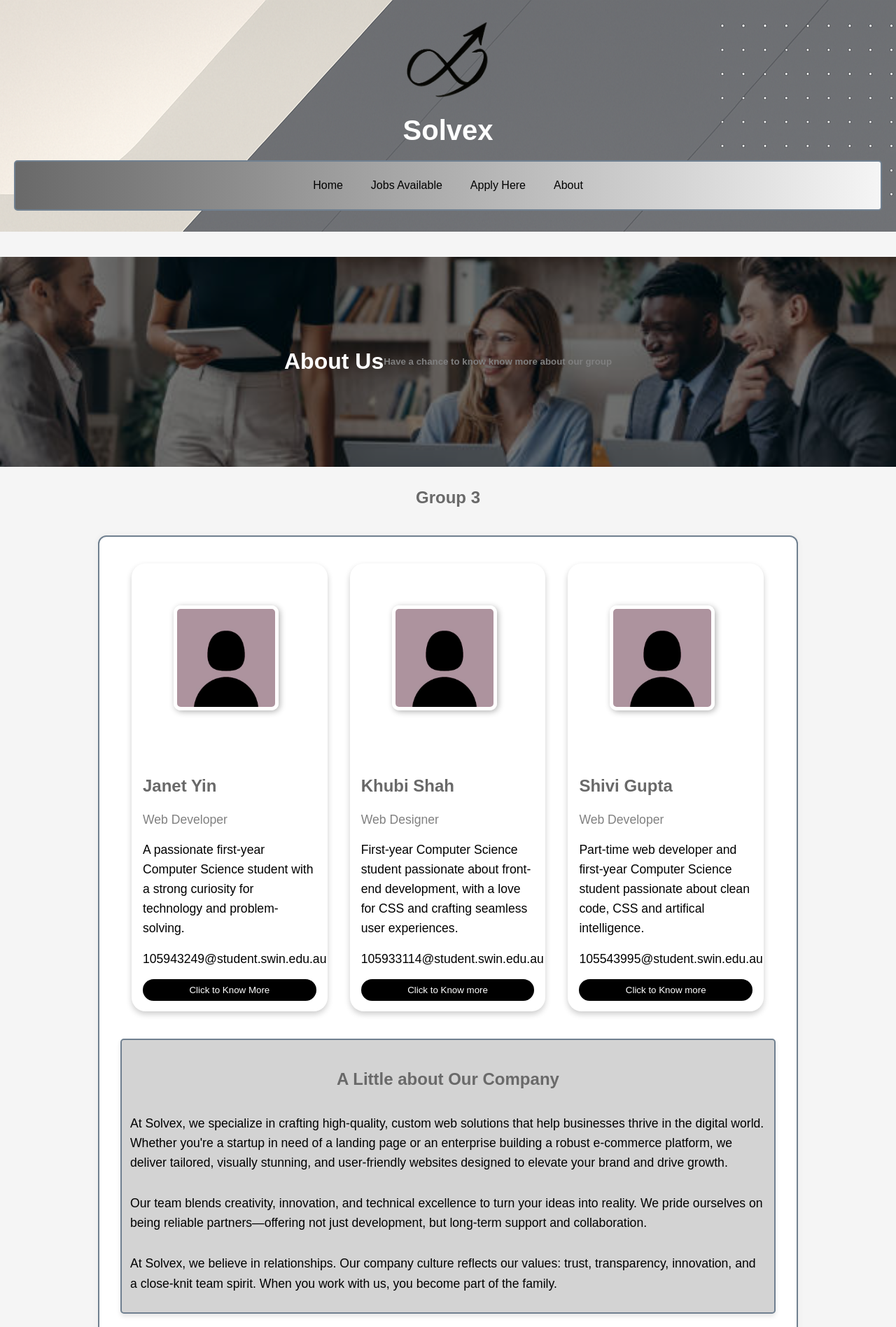
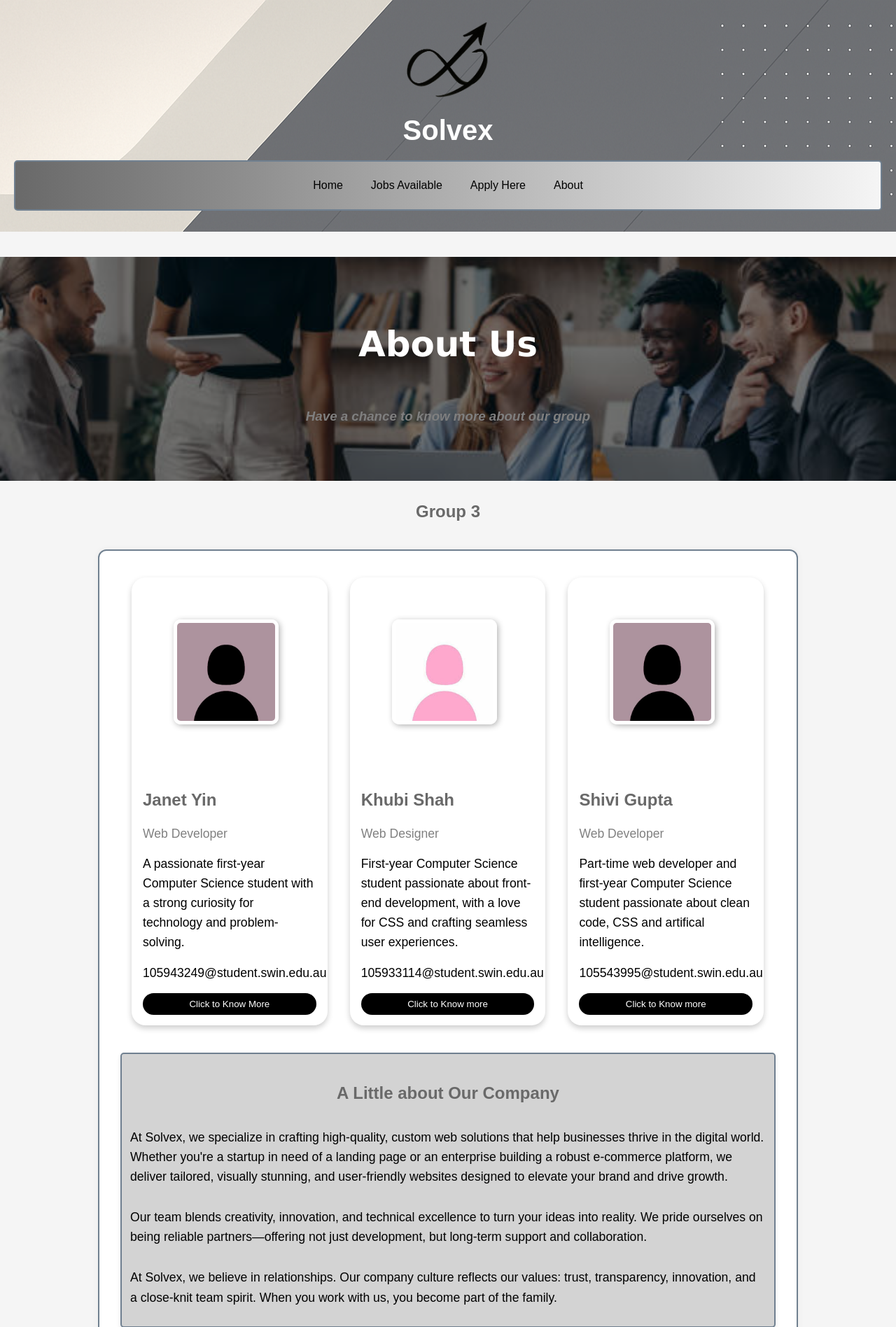
Before and after one commit to Janet1411/project1, a PHP site: page /Html/about.html in a window 1280 px wide. Shown: the top 1896 px of the page at 70% size. Run offline with PHP 8.4, Linux system fonts and the light colour scheme.

Commit message:
newly updated about_page

```diff
--- a/Html/about.html
+++ b/Html/about.html
@@ -23,9 +23,8 @@
 <br><br>
 <div class="bg_img">
   <!-- picture taken from istock.com  -->
-  <h1> About Us </h1>
-  <br><br>
-  <h5>Have a chance to know know more about our group </h5>
+  <h1 id="style"> About Us </h1>
+  <h3 id="gray">Have a chance to know more about our group </h3>
 </div>
 
 <h2 id="center"> Group 3 </h2>
@@ -35,9 +34,9 @@
     <div class="card">
       <img src="images/profile_pic1.jpg" alt="Janet" class="prof_img">
       <!-- image take from pinterest -->
-      <div class="container">
+      <div class="box">
         <h2>Janet Yin</h2>
-        <p class="title">Web Developer</p>
+        <p class="job">Web Developer</p>
         <p> A passionate first-year Computer Science student with a strong curiosity for technology and problem-solving. </p>
         <p>105943249@student.swin.edu.au</p>
         <p><a href="#section1"></a><button class="button"> Click to Know More</button><a></button></p>
@@ -47,11 +46,11 @@
 
     <div class="column">
       <div class="card">
-        <img src="images/profile_pic1.jpg" alt="Khubi" class="prof_img">
+        <img src="images/profile_pic3.jpg" alt="Khubi" class="prof_img">
          <!-- img taken from pinterest -->
-        <div class="container">
+        <div class="box">
           <h2>Khubi Shah</h2>
-          <p class="title"> Web Designer </p>
+          <p class="job"> Web Designer </p>
           <p>First-year Computer Science student passionate about front-end development, with a love for CSS and crafting seamless user experiences.</p>
           <p> 105933114@student.swin.edu.au </p>
           <p><a href="#section2"><button class="button"> Click to Know more </button></a></p>
@@ -62,9 +61,10 @@
     <div class="column">
       <div class="card">
         <img src= "images/profile_pic1.jpg" alt="Shivi" class="prof_img" >
-        <div class="container">
+        <!-- picture taken from pinterest  -->
+        <div class="box">
           <h2>Shivi Gupta</h2>
-          <p class="title">Web Developer</p>
+          <p class="job">Web Developer</p>
           <p>Part-time web developer and first-year Computer Science student passionate about clean code, CSS and artifical intelligence. </p>
           <p> 105543995@student.swin.edu.au</p>
           <p><a href="#section3"><button class="button"> Click to Know more </button></a></button></p>
@@ -132,7 +132,7 @@
   <br><br>
   <h2> A lot more to know about us</h2>
  <section id="description">
-  <!-- decriptions for each person is generated randomly from chapgpt  -->
+  <!-- decriptions for each person is generated from chapgpt -->
   <ul>
     <li>
       <h3 id="section1">Janet Yin  – The Problem Solver</h3>
@@ -147,7 +147,7 @@
       <h3 id="section2"> Khubi Shah  – The Creative Coder</h3>
       <div class="year">1st Year – Web Dev & UI/UX</div>
       <p class="info">Color-coded notes, iced coffee always in hand. Passionate about beautiful, intuitive design.</p>
-      <p class="hometown">Its known for its flavorful street food and colorful festivals that bring the whole community together. Whether it’s the smell of sizzling snacks in evening markets or the vibrant music and traditions during cultural celebrations, there’s always something to enjoy. Growing up in this environment gave me a deep appreciation for heritage, hospitality, and the way food and festivals connect people.</p>
+      <p class="hometown"> Belong from a place Known for its flavorful street food and colorful festivals that bring the whole community together. Whether it’s the smell of sizzling snacks in evening markets or the vibrant music and traditions during cultural celebrations, there’s always something to enjoy. Growing up in this environment gave me a deep appreciation for heritage, hospitality, and the way food and festivals connect people.</p>
       <p class="fact">💡 Fun Fact: Designed the student club website that went viral on Tumblr.</p>
     </li><br>
 
@@ -170,7 +170,5 @@
     <p>Jira: <a href="https://shivi2k28.atlassian.net/jira/software/projects/SCRUM/form?atlOrigin=eyJpIjoiZWY1Zjc4ZDc2ZWU0NDFiNzg2YzVkNzJlNTIzY2FjNjMiLCJwIjoiaiJ9" target="_blank" title="Jira">g03 - Solvex</a></p>
 </footer>
 
-
-
 </body>
 </html>
--- a/Styles/about.css
+++ b/Styles/about.css
@@ -1,6 +1,4 @@
 
-/* add css for the profile_pic */
-/* can you do something about the 'about us' text to appear in two lines */
 
 :root {
     --primary-color: DimGrey;
@@ -303,17 +301,17 @@ html {
   border-radius: 20px;
 }
 
-.container {
+.box {
   padding: 0 16px;
 }
 
-.container::after, .row::after {
+.box::after, .row::after {
   content: "";
   clear: both;
   display: table;
 }
 
-.title {
+.job {
   color: grey;
 }
 
@@ -348,9 +346,9 @@ html {
     background-image: url(../Html/images/display_img.jpg);
     background-size: cover;
     background-position: center;
-    height: 300px;
+    height: 320px;
     color: white;
-    display: flex;
+    display: flex;flex-direction: column;
     align-items: center;
     justify-content: center;
     text-align: center;
@@ -418,3 +416,32 @@ html {
   box-shadow:2px 2px 8px rgba(0,0,0,0.3);
   margin: 60px;
  }
+ #gray{
+  color: #fff;
+  font-style: italic;
+ }
+ #style{
+  font-family:'Lucida Sans', 'Lucida Sans Regular', 'Lucida Grande', 'Lucida Sans Unicode', Geneva, Verdana, sans-serif;
+  font-size:50px
+ }
+ /* for the list  */
+ dl {
+  max-width: 600px;
+  padding: 20px;
+  border: 1px solid #ddd;
+  border-radius: 8px;
+  background-color: #f9f9f9;
+  font-family: sans-serif;
+}
+
+dt {
+  font-weight: bold;
+  margin-top: 15px;
+  color: #333;
+}
+
+dd {
+  margin-left: 20px;
+  margin-bottom: 10px;
+  color: #555;
+}
```
